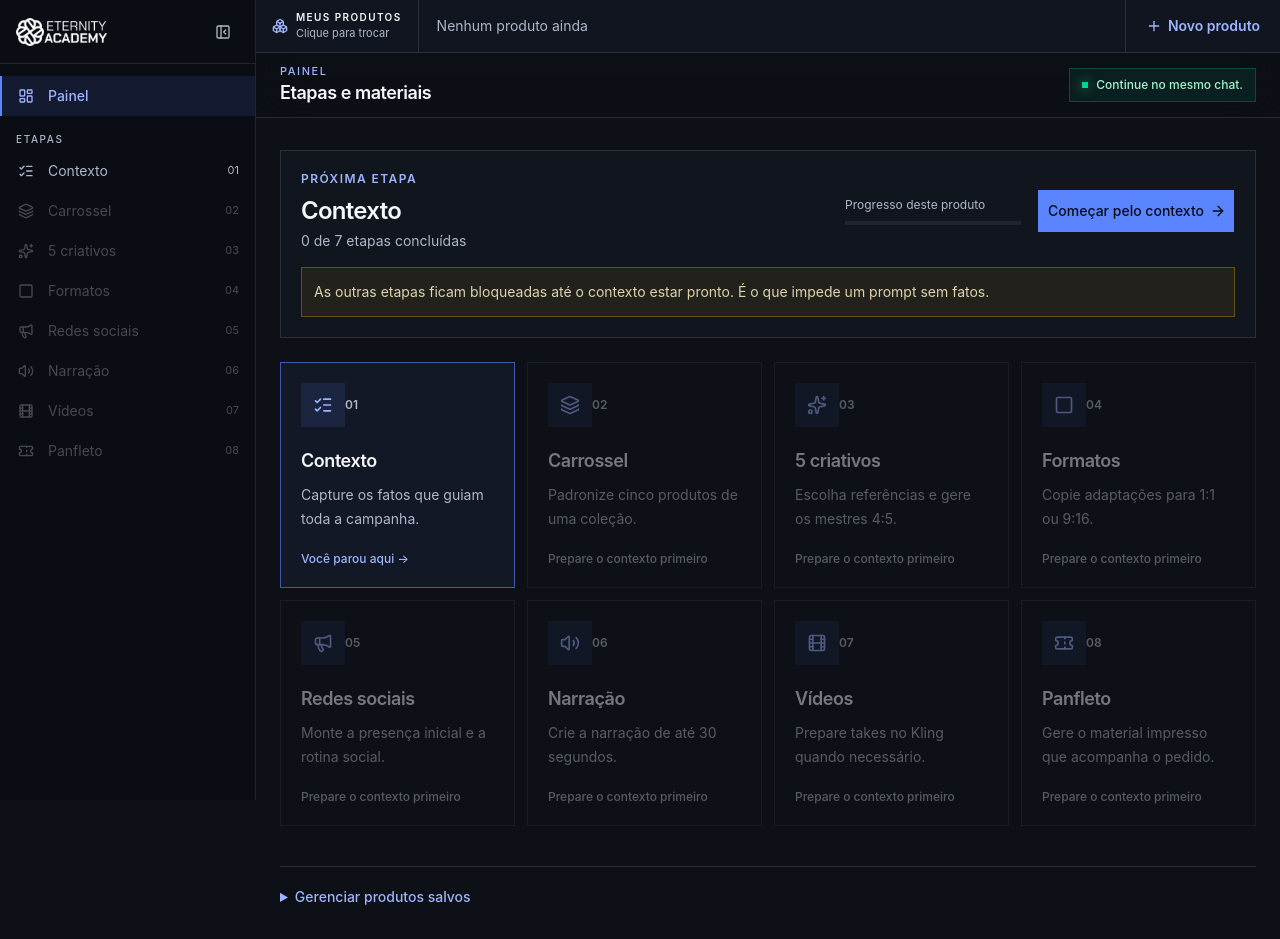
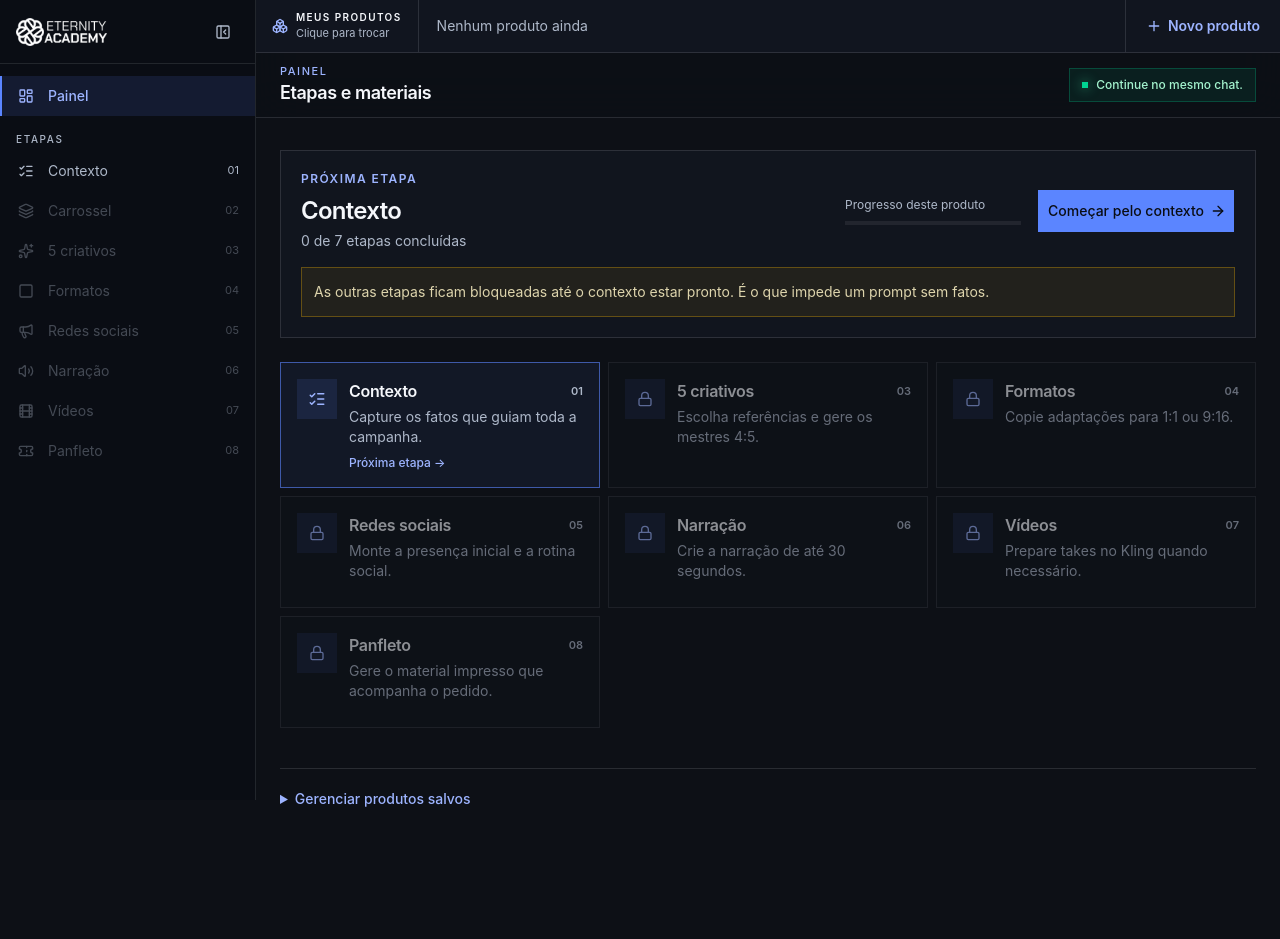
Before and after one commit to PedroPaulogg77/criativos-eternity, a Next.js app: page / in a window 1280 px wide. Both pictures are taken after a click on the button 886 px from the left and 581 px from the top of the page. After the commit the page ends 841 px from the top, so only its background shows below. Built offline with nearby package versions, Linux system fonts and the light colour scheme.

Commit message:
Reduce dashboard and library visual clutter

```diff
--- a/app/page.tsx
+++ b/app/page.tsx
@@ -19,6 +19,7 @@ import {
   LayoutDashboard,
   Link2,
   ListChecks,
+  Lock,
   Maximize2,
   Megaphone,
   MessageSquareText,
@@ -374,7 +375,7 @@ function ChatInstruction({ children }: { children: React.ReactNode }) {
   return (
     <div className="mt-5 flex items-start gap-3 border border-border bg-card/65 p-4 text-sm leading-6 text-muted-foreground">
       <MessageSquareText className="mt-1 size-4 shrink-0 text-accent-foreground" />
-      <p><strong className="text-foreground">Continue no mesmo chat.</strong> {children}</p>
+      <p>{children}</p>
     </div>
   );
 }
@@ -966,7 +967,7 @@ export default function Home() {
         {workspaceMessage ? <output className="mb-6 flex items-start gap-3 border border-primary/30 bg-primary/[0.08] p-5 text-sm leading-6 text-foreground"><CheckCircle2 className="mt-0.5 size-5 shrink-0 text-accent-foreground" /><span>{workspaceMessage}</span></output> : null}
 
         <section className="border border-border bg-card/55 p-5">
-          <div className="flex flex-col gap-5 lg:flex-row lg:items-center lg:justify-between">
+          <div className="flex flex-col gap-5 sm:flex-row sm:items-center sm:justify-between">
             <div className="min-w-0">
               <p className="text-xs font-semibold tracking-[0.12em] text-accent-foreground uppercase">Próxima etapa</p>
               <h2 className="mt-2 truncate text-xl font-semibold tracking-[-0.03em] sm:text-2xl">{doneCount === applicablePhases.length ? 'Campanha concluída' : phaseNames[nextPhase - 1]}</h2>
@@ -985,14 +986,14 @@ export default function Home() {
           {hasContext ? null : <p className="mt-4 border border-amber-400/30 bg-amber-400/[0.07] p-3 text-sm leading-6 text-amber-100/85">As outras etapas ficam bloqueadas até o contexto estar pronto. É o que impede um prompt sem fatos.</p>}
         </section>
 
-        <div className="mt-6 grid gap-3 sm:grid-cols-2 lg:grid-cols-3 xl:grid-cols-4 2xl:grid-cols-5">
-          {phaseNames.map((name, index) => {
-            const targetPhase = (index + 1) as Phase;
+        <div className="mt-6 grid gap-2 md:grid-cols-2 xl:grid-cols-3">
+          {applicablePhases.map((targetPhase) => {
+            const index = targetPhase - 1;
+            const name = phaseNames[index];
             const Icon = stageIcons[index];
             const disabled = stageIsDisabled(targetPhase);
             const done = donePhases.includes(targetPhase);
             const current = !done && !disabled && targetPhase === nextPhase;
-            const collectionOnly = targetPhase === 2;
             const lotProgress = targetPhase === 3 && !done && selectedIds.length > 0 ? `${selectedIds.length} de 5 direções escolhidas` : null;
             return (
               <button
@@ -1000,27 +1001,28 @@ export default function Home() {
                 type="button"
                 disabled={disabled}
                 onClick={() => openStage(targetPhase)}
-                className={`group flex min-h-52 flex-col border p-5 text-left transition-colors ${
-                  disabled ? 'cursor-not-allowed border-border bg-card/25 opacity-45'
+                className={`group flex min-h-28 items-start gap-3 border p-4 text-left transition-colors ${
+                  disabled ? 'cursor-not-allowed border-border bg-card/25 opacity-55'
                   : done ? 'border-emerald-400/30 bg-emerald-400/[0.05] hover:bg-emerald-400/[0.09]'
                   : current ? 'border-primary/60 bg-primary/[0.07] hover:bg-primary/[0.11]'
                   : 'border-border bg-card/55 hover:border-primary/45 hover:bg-card/80'
                 }`}
               >
-                <div className="flex items-center justify-between">
-                  <span className={`grid size-11 place-items-center ${done ? 'bg-emerald-400/15 text-emerald-300' : 'bg-primary/12 text-accent-foreground'}`}>
-                    {done ? <Check className="size-5" /> : <Icon className="size-5" />}
-                  </span>
-                  <span className="text-xs font-semibold text-muted-foreground">0{index + 1}</span>
+                <span className={`grid size-10 shrink-0 place-items-center ${done ? 'bg-emerald-400/15 text-emerald-300' : 'bg-primary/12 text-accent-foreground'}`}>
+                  {done ? <Check className="size-4.5" /> : disabled ? <Lock className="size-4" /> : <Icon className="size-4.5" />}
+                </span>
+                <div className="min-w-0 flex-1">
+                  <div className="flex items-center justify-between gap-3">
+                    <span className="font-semibold tracking-[-0.02em]">{name}</span>
+                    <span className="shrink-0 text-[11px] font-semibold text-muted-foreground">0{targetPhase}</span>
+                  </div>
+                  <span className="mt-1 line-clamp-2 block text-sm leading-5 text-muted-foreground">{lotProgress ?? phaseDescriptions[index]}</span>
+                  {!disabled ? (
+                    <span className={`mt-2 block text-xs font-medium ${done ? 'text-emerald-300' : current ? 'text-accent-foreground' : 'text-muted-foreground'}`}>
+                      {done ? 'Concluída · abrir novamente →' : current ? 'Próxima etapa →' : 'Abrir →'}
+                    </span>
+                  ) : null}
                 </div>
-                <span className="mt-5 block text-lg font-semibold tracking-[-0.025em]">{name}</span>
-                <span className="mt-2 block text-sm leading-6 text-muted-foreground">{lotProgress ?? phaseDescriptions[index]}</span>
-                <span className={`mt-auto pt-5 text-xs font-medium ${done ? 'text-emerald-300' : current ? 'text-accent-foreground' : 'text-muted-foreground'}`}>
-                  {disabled ? (collectionOnly && hasContext ? 'Só existe em coleção' : 'Prepare o contexto primeiro')
-                    : done ? 'Concluída · abrir de novo →'
-                    : current ? 'Você parou aqui →'
-                    : 'Abrir esta etapa →'}
-                </span>
               </button>
             );
           })}
@@ -1544,7 +1546,10 @@ export default function Home() {
     return (
       <PhaseShell {...shellProps} phase={4} detail="1:1 e 9:16 · opcionais">
         <PageHeading title="Copie somente o formato de que precisa" description="Depois de aprovar os mestres 4:5. Copie só o formato que for usar: nenhum é obrigatório." />
-        <div className="mb-6 border border-primary/25 bg-primary/[0.06] p-5 text-sm leading-6 text-muted-foreground"><strong className="text-foreground">O sistema recompõe a arte para o novo formato.</strong> Ele não deve apenas cortar ou esticar a imagem. Cada botão copia um comando independente.</div>
+        <details className="mb-6 border border-primary/25 bg-primary/[0.05] px-4 py-3 text-sm text-muted-foreground">
+          <summary className="cursor-pointer font-medium text-accent-foreground">Como a adaptação funciona</summary>
+          <p className="mt-3 leading-6">O sistema recompõe a arte para o novo formato em vez de apenas cortar ou esticar. Cada botão copia um comando independente.</p>
+        </details>
         <div className="grid gap-4 xl:grid-cols-2">
           {campaignMode === 'collection' ? (
             <PromptStep
--- a/components/app-shell.tsx
+++ b/components/app-shell.tsx
@@ -313,7 +313,7 @@ export function AppShell({
                         title={`${campaign.label}${campaign.detail ? ` · ${campaign.detail}` : ''}`}
                         aria-current={active ? 'page' : undefined}
                         onClick={() => nav.onSwitchCampaign(campaign.id)}
-                        className="min-w-0 px-3 py-2 text-left"
+                        className="min-w-0 px-2.5 py-1.5 text-left sm:px-3 sm:py-2"
                       >
                         <span className={`block truncate text-sm ${active ? 'font-semibold text-foreground' : 'font-medium text-muted-foreground'}`}>{campaign.label}</span>
                         <span className="hidden truncate text-[11px] text-muted-foreground xl:block">{campaign.detail}</span>
@@ -322,7 +322,7 @@ export function AppShell({
                         <button
                           type="button"
                           onClick={() => beginRename(campaign.id, campaign.label)}
-                          className="grid w-9 shrink-0 place-items-center border-l border-primary/25 text-accent-foreground transition-colors hover:bg-primary/15 hover:text-foreground"
+                          className="grid w-11 shrink-0 place-items-center border-l border-primary/25 text-accent-foreground transition-colors hover:bg-primary/15 hover:text-foreground"
                           aria-label={`Renomear ${campaign.label}`}
                           title="Renomear esta aba"
                         >
@@ -346,7 +346,7 @@ export function AppShell({
             </nav>
           </div>
 
-          <div className="flex h-16 items-center gap-3 px-4 sm:px-6">
+          <div className="flex h-12 items-center gap-3 px-3 sm:h-16 sm:px-6">
             <button
               type="button"
               onClick={() => setMobileOpen(true)}
@@ -360,9 +360,9 @@ export function AppShell({
             </button>
             <div className="min-w-0 flex-1">
               {eyebrow ? (
-                <p className="truncate text-[11px] font-medium tracking-[0.14em] text-accent-foreground uppercase">{eyebrow}</p>
+                <p className="hidden truncate text-[11px] font-medium tracking-[0.14em] text-accent-foreground uppercase sm:block">{eyebrow}</p>
               ) : null}
-              <h1 className="truncate text-base font-semibold tracking-[-0.025em] sm:text-lg">{title}</h1>
+              <h1 className="truncate text-sm font-semibold tracking-[-0.025em] sm:text-lg">{title}</h1>
             </div>
             <div className="flex shrink-0 items-center gap-2">
               {detail ? <span className="hidden text-xs text-muted-foreground xl:block">{detail}</span> : null}
@@ -381,7 +381,7 @@ export function AppShell({
 
         {alert}
 
-        <main className="flex-1 px-4 py-6 sm:px-6 sm:py-8">
+        <main className="flex-1 px-4 py-4 sm:px-6 sm:py-8">
           {bleed ? children : <div className="mx-auto w-full max-w-4xl">{children}</div>}
         </main>
       </div>
```
Also changed, not shown: components/gallery-panel.tsx (+39 -5 lines).
